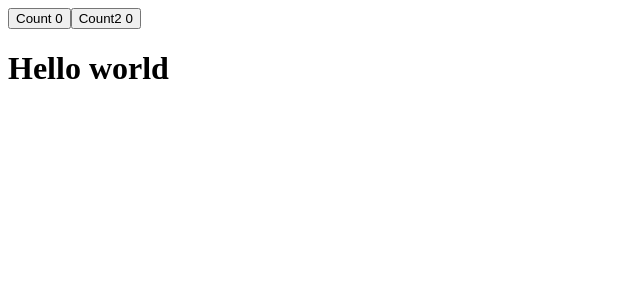
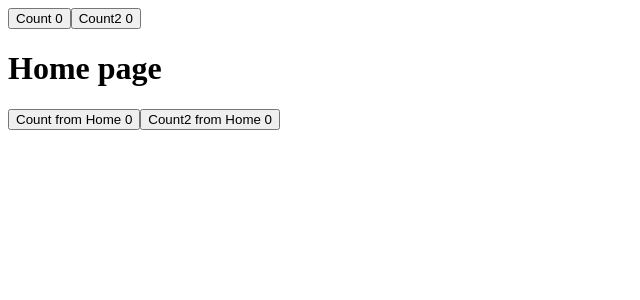
Before and after one commit to gavinbosch1/react-sandbox, a React app: page / in a window 1280 px wide. Shown: the top 300 px of the page, without its empty margins (0-640 px from the left). Built offline with nearby package versions, Linux system fonts and the light colour scheme.

Commit message:
How to use context...

```diff
--- /dev/null
+++ b/src/App/HomePage/index.js
@@ -0,0 +1,20 @@
+import React, { useContext } from 'react';
+import Context from '@/contexts/App';
+
+const HomePage = () => {
+	const { count: [count, setCount], count2: [count2, setCount2] } = useContext(Context);
+
+	return (
+		<>
+			<h1>Home page</h1>
+			<button onClick={() => setCount(count + 1)}>
+				Count from Home {count}
+			</button>
+			<button onClick={() => setCount2(count2 + 1)}>
+				Count2 from Home {count2}
+			</button>
+		</>
+	);
+};
+
+export default HomePage;
--- a/src/App/index.js
+++ b/src/App/index.js
@@ -1,5 +1,6 @@
 import React, { useState } from 'react';
 import Context from '@/contexts/App';
+import HomePage from './HomePage';
 
 const App = () => {
 	const [count, setCount] = useState(0);
@@ -9,9 +10,8 @@ const App = () => {
 		<>
 			<button onClick={() => setCount(count + 1)}>Count {count}</button>
 			<button onClick={() => setCount2(count2 + 1)}>Count2 {count2}</button>
-
-			<Context.Provider value={[count, setCount]}>
-				<h1>Hello world</h1>
+			<Context.Provider value={{ count: [count, setCount], count2: [count2, setCount2] }}>
+				<HomePage />
 			</Context.Provider>
 		</>
 	);
```
